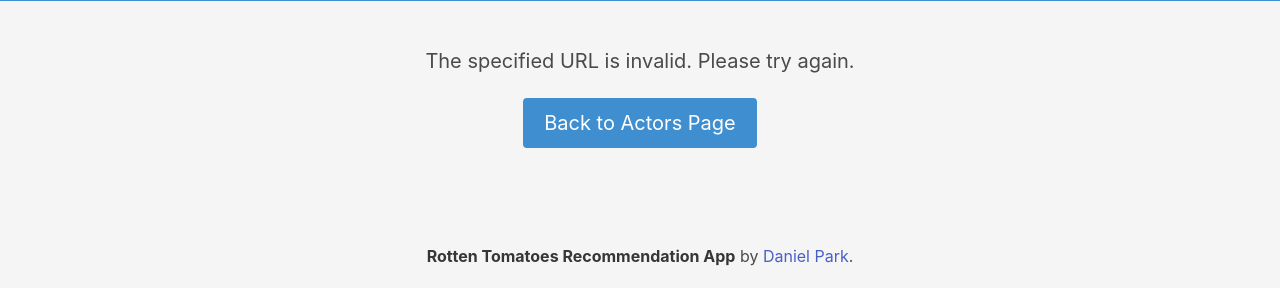
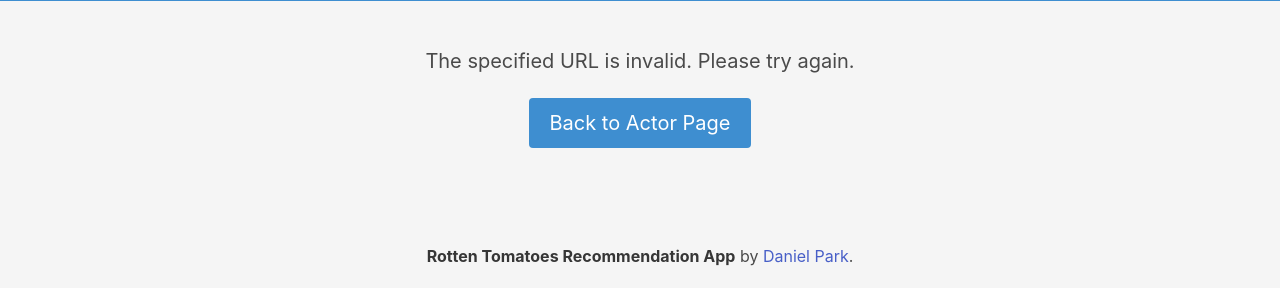
Before and after one commit to Danielpark1239/Movie_Recommendation_App, a Flask app: template templates/actorInvalid.html in a window 1280 px wide. Shown: the part 224-512 px from the top of the page. Run offline with Flask 2, Linux system fonts and the light colour scheme; the template is opened without the code that fills it, so the values that code supplies are empty.

Commit message:
Typo fix

```diff
--- a/templates/actorInvalid.html
+++ b/templates/actorInvalid.html
@@ -34,7 +34,7 @@
       <nav class="level">
         <div class="level-item has-text-centered">
           <a class="button is-info is-medium" href="/actor"
-            >Back to Actors Page</a
+            >Back to Actor Page</a
           >
         </div>
       </nav>
```
